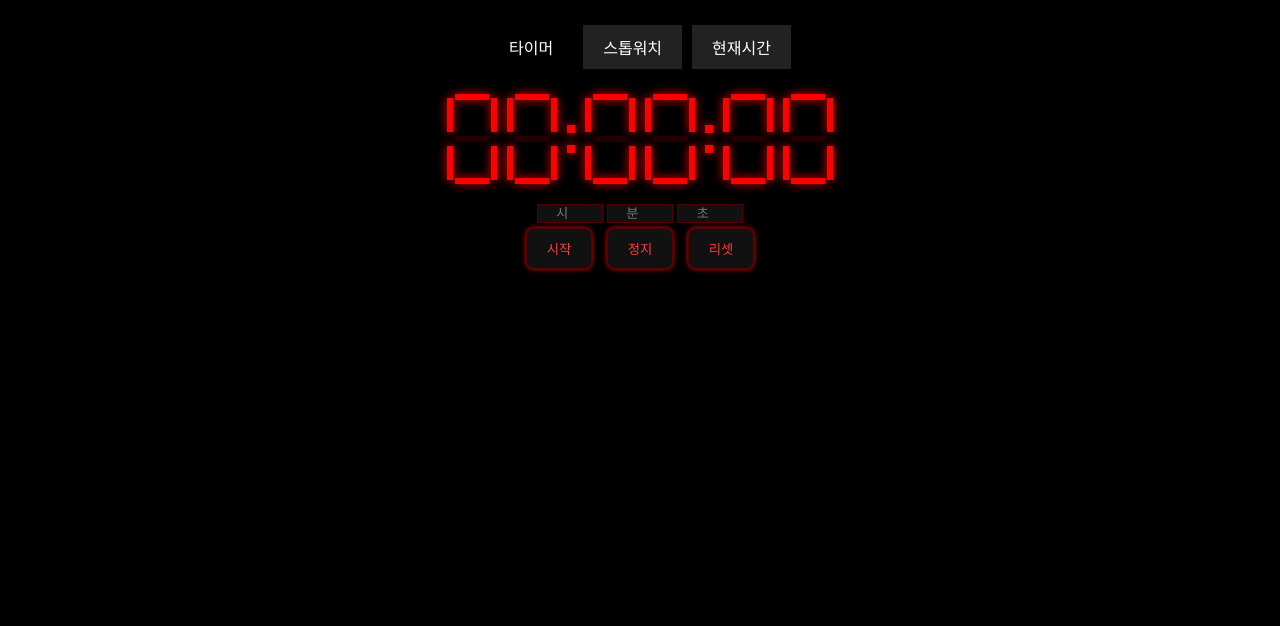
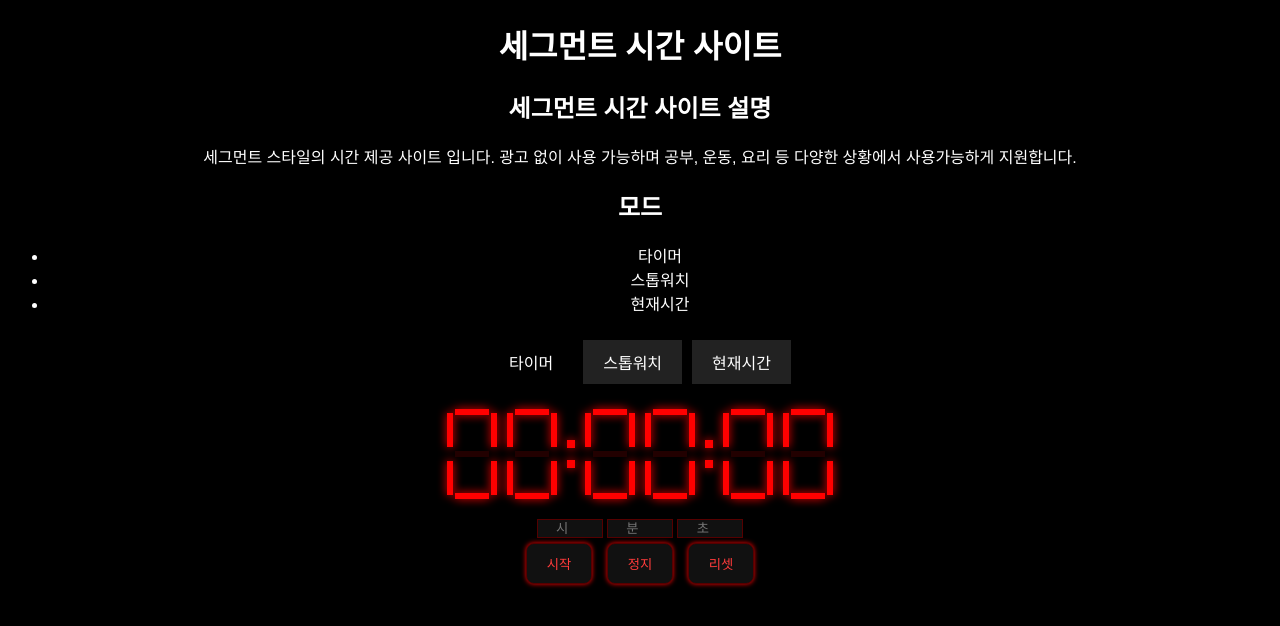
Before and after one commit to ohhug0404-spec/segclock, a plain HTML site: page index.html in a window 1280 px wide. Drawn offline with Linux system fonts and the light colour scheme.

Commit message:
Update index.html

```diff
--- a/index.html
+++ b/index.html
@@ -1,6 +1,12 @@
 <!DOCTYPE html>
 <html lang="ko">
 <head>
+<meta name="robots" content="index, follow">
+<title>온라인 시간 사이트 - 세그먼트 시간 사이트</title>
+
+<meta name="description" content="무료로 광고없는 타이머로 공부, 운동 등 필요한 사람들에게 기분좋게 제공">
+
+<meta name="keywords" content="타이머, 스탑워치, 현재시간, 무료, 광고없음, 수강신청">
 <meta charset="UTF-8">
 
 <!-- 🔐 CSP (보안 핵심) -->
@@ -75,6 +81,17 @@ body { background:black; color:white; text-align:center; font-family:Arial; }
 </head>
 
 <body>
+<h1>세그먼트 시간 사이트</h1>
+
+<h2>세그먼트 시간 사이트 설명</h2>
+<p>세그먼트 스타일의 시간 제공 사이트 입니다. 광고 없이 사용 가능하며 공부, 운동, 요리 등 다양한 상황에서 사용가능하게 지원합니다.</p>
+
+<h2>모드</h2>
+<ul>
+  <li>타이머</li>
+  <li>스톱워치</li>
+  <li>현재시간</li>
+</ul>
 
 <div class="tabs">
     <div class="tab active" onclick="switchTab(0)">타이머</div>
```
